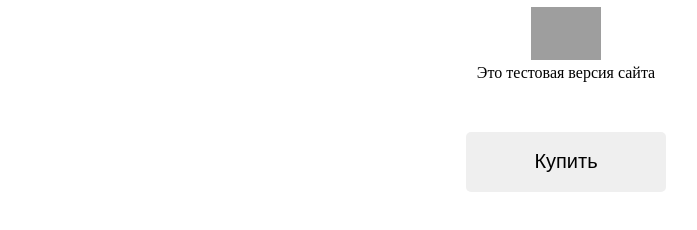
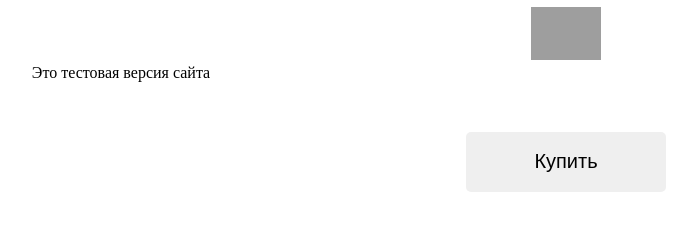
Before and after one commit to Kuroifum/tgtry1, a plain HTML site: page index.html in a window 1280 px wide. Shown: the part 110-340 px from the top of the page, without its empty margins (74-771 px from the left). Drawn offline with Linux system fonts and the light colour scheme; grey boxes are pictures that could not be loaded.

Commit message:
index.html

```diff
--- a/index.html
+++ b/index.html
@@ -33,7 +33,7 @@
 
         p {
             width: 350px;
-            margin: auto
+            text-align: center
         }
 
         button {
```
